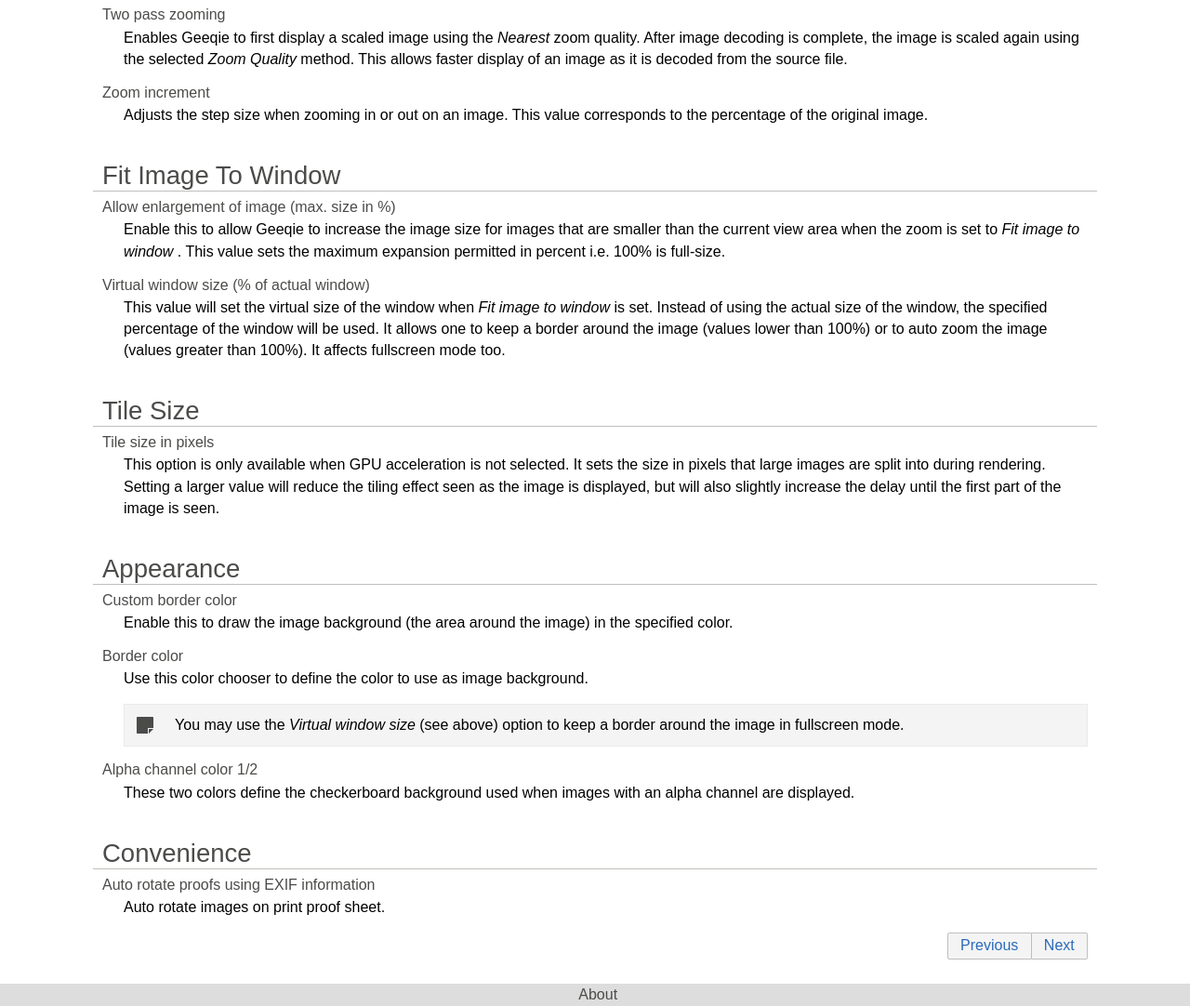
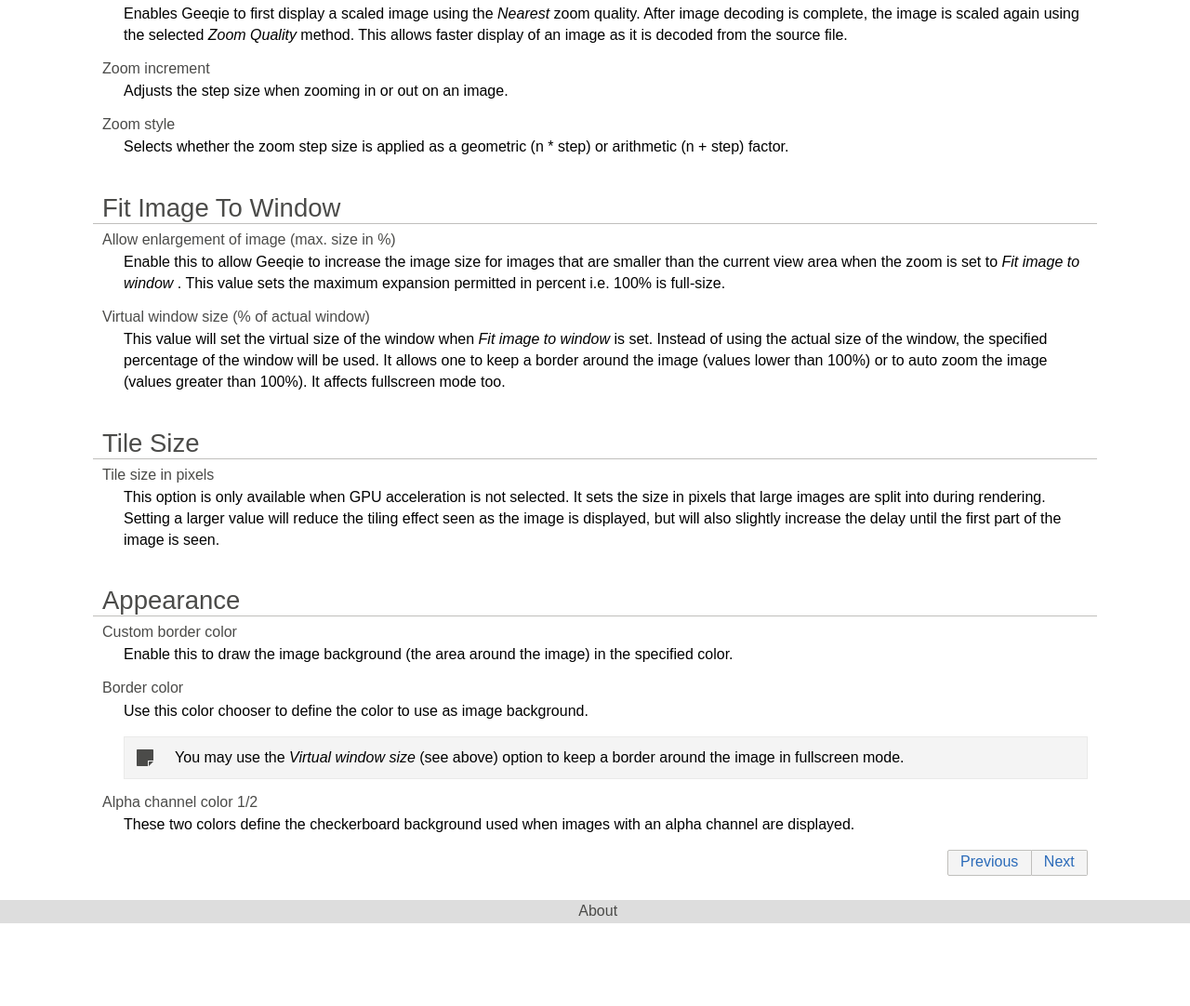
Before and after one commit to geeqie/geeqie.github.io, a plain HTML site: page help/GuideOptionsImage.html in a window 1280 px wide. Shown: the part 645-1727 px from the top of the page at 93% size. After the commit the page ends 1638 px from the top, so only its background shows below. Drawn offline with Linux system fonts and the light colour scheme.

Commit message:
Update on-line help files

```diff
--- a/help/GuideOptionsImage.html
+++ b/help/GuideOptionsImage.html
@@ -26,7 +26,6 @@ document.addEventListener('DOMContentLoaded', function() {
 <li class="links"><a class="xref" href="GuideOptionsImage.html#FitImageToWindow" title="Fit Image To Window">Fit Image To Window</a></li>
 <li class="links"><a class="xref" href="GuideOptionsImage.html#TileSize" title="Tile Size">Tile Size</a></li>
 <li class="links"><a class="xref" href="GuideOptionsImage.html#Appearance" title="Appearance">Appearance</a></li>
-<li class="links"><a class="xref" href="GuideOptionsImage.html#Convenience" title="Convenience">Convenience</a></li>
 </ul></div>
 </div>
 <section id="Zoom" class="section"><div class="inner">
@@ -82,7 +81,13 @@ document.addEventListener('DOMContentLoaded', function() {
           <span class="gui guilabel">Zoom increment</span>
         </dt>
 <dd class="terms">
-          <p class="para">Adjusts the step size when zooming in or out on an image. This value corresponds to the percentage of the original image.</p>
+          <p class="para">Adjusts the step size when zooming in or out on an image.</p>
+        </dd>
+<dt class="terms">
+          <span class="gui guilabel">Zoom style</span>
+        </dt>
+<dd class="terms">
+          <p class="para">Selects whether the zoom step size is applied as a geometric (n * step) or arithmetic (n + step) factor.</p>
         </dd>
 </dl></div></div></div></div></div></div>
 </div></section><section id="FitImageToWindow" class="section"><div class="inner">
@@ -161,16 +166,6 @@ document.addEventListener('DOMContentLoaded', function() {
         </dd>
 </dl></div></div></div></div>
 </div></div>
-</div></section><section id="Convenience" class="section"><div class="inner">
-<div class="hgroup pagewide"><h2 class="title">Convenience</h2></div>
-<div class="region"><div class="contents pagewide"><div class="terms variablelist"><div class="inner"><div class="region"><div class="contents"><dl class="terms variablelist">
-<dt class="terms">
-          <span class="gui guilabel">Auto rotate proofs using EXIF information</span>
-        </dt>
-<dd class="terms">
-          <p class="para">Auto rotate images on print proof sheet.</p>
-        </dd>
-</dl></div></div></div></div></div></div>
 </div></section>
 </div>
 <nav class="prevnext pagewide"><div class="inner">
```
Also changed, not shown: AppImage/appimages.txt.
